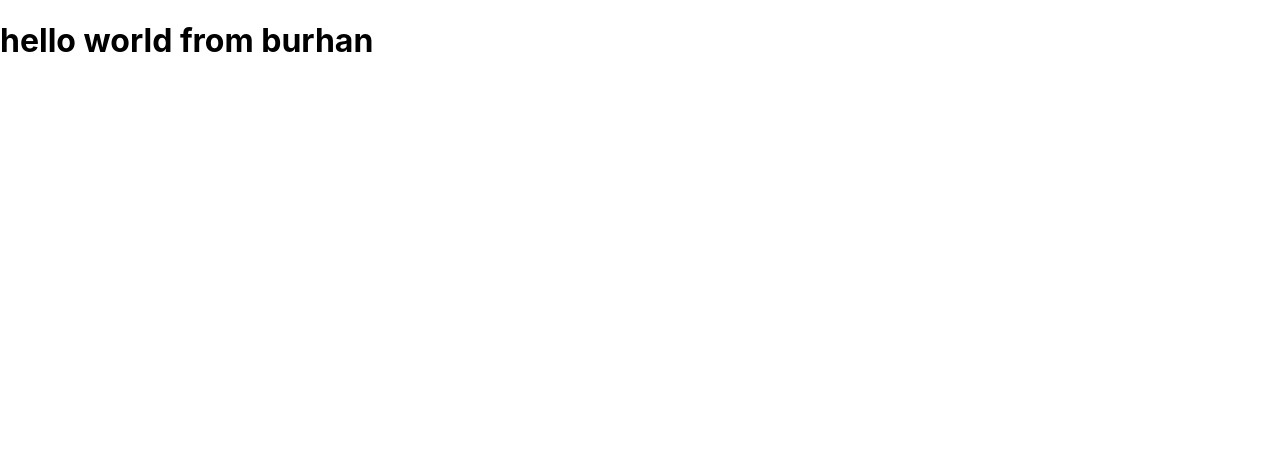
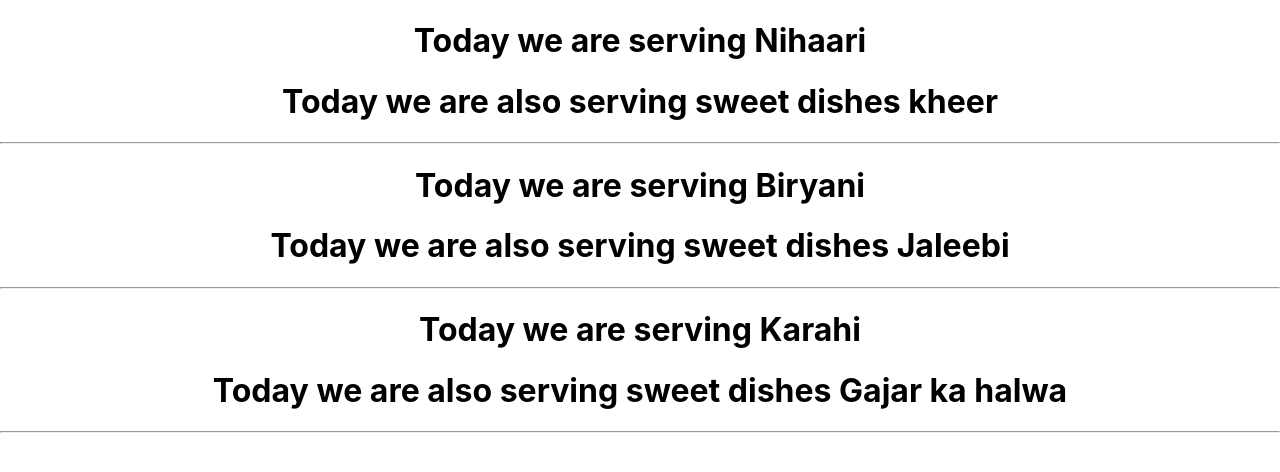
Before and after one commit to burhan-maliksher/class3-v1-app, a React (Create React App) app: page / in a window 1280 px wide. Shown: the top 472 px of the page. Built offline with nearby package versions, Linux system fonts and the light colour scheme.

Commit message:
uses props in Dinner.js

```diff
--- a/src/App.js
+++ b/src/App.js
@@ -1,9 +1,17 @@
-
-
+import React from 'react';
+import './App.css';
+import Dinner from './dinner.js';
 
 function App() {
   return (
-    <h1>hello world from burhan</h1>
+    <div className='App'>
+      <Dinner dishName="Nihaari"  sweetDish="kheer"/>
+      <hr/>
+      <Dinner dishName="Biryani"  sweetDish="Jaleebi"/>
+      <hr/>
+      <Dinner dishName="Karahi"  sweetDish="Gajar ka halwa"/>
+      <hr/>
+    </div>
   );
 }
 
--- /dev/null
+++ b/src/dinner.js
@@ -0,0 +1,13 @@
+import React from 'react';
+
+function Dinner (props){
+    return(
+        <div>
+            <h1>Today we are serving {props.dishName}</h1>
+            <h1>Today we are also serving sweet dishes {props.sweetDish}</h1>
+        </div>
+    )
+
+}
+
+export default Dinner;
```
